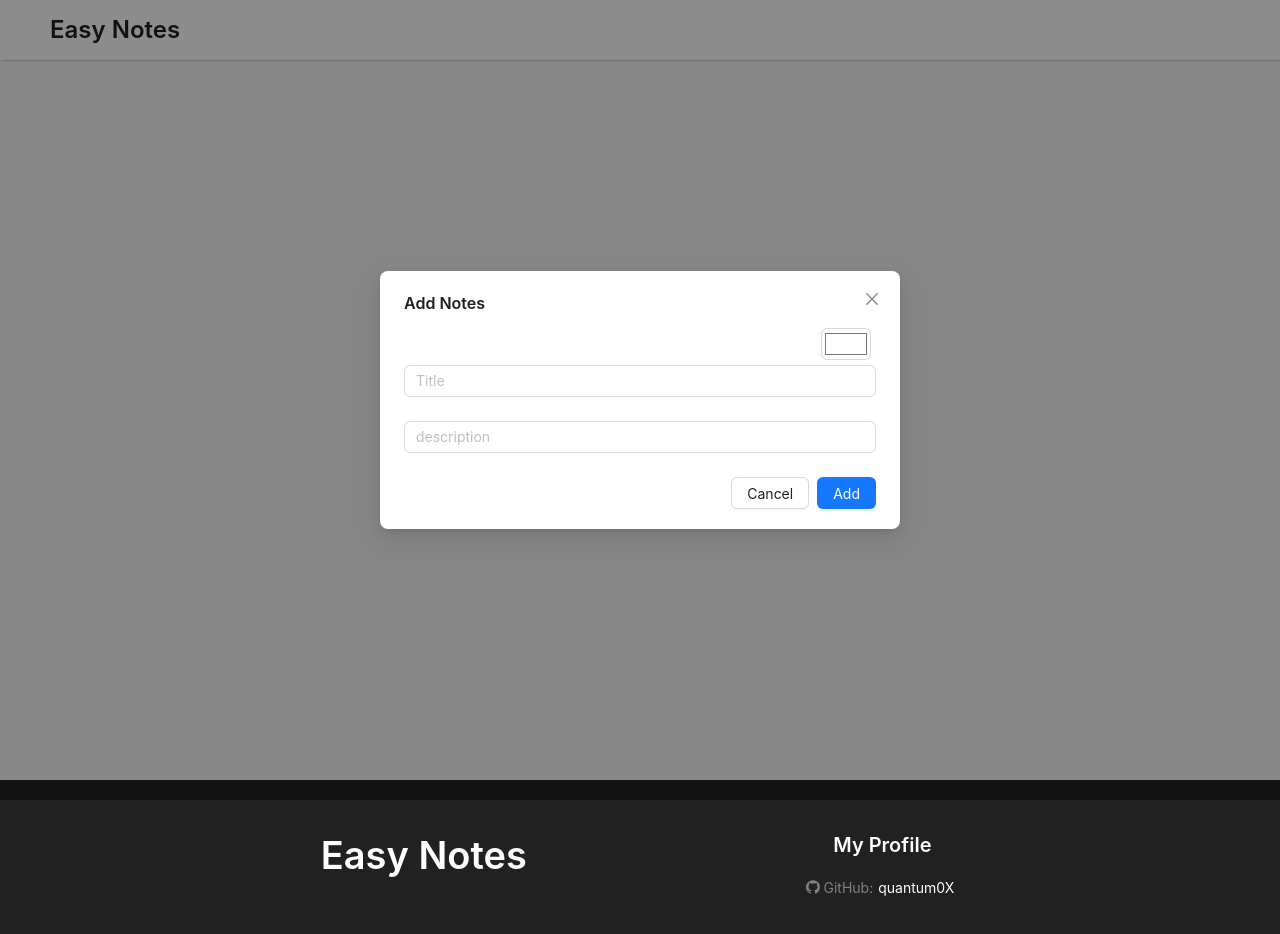
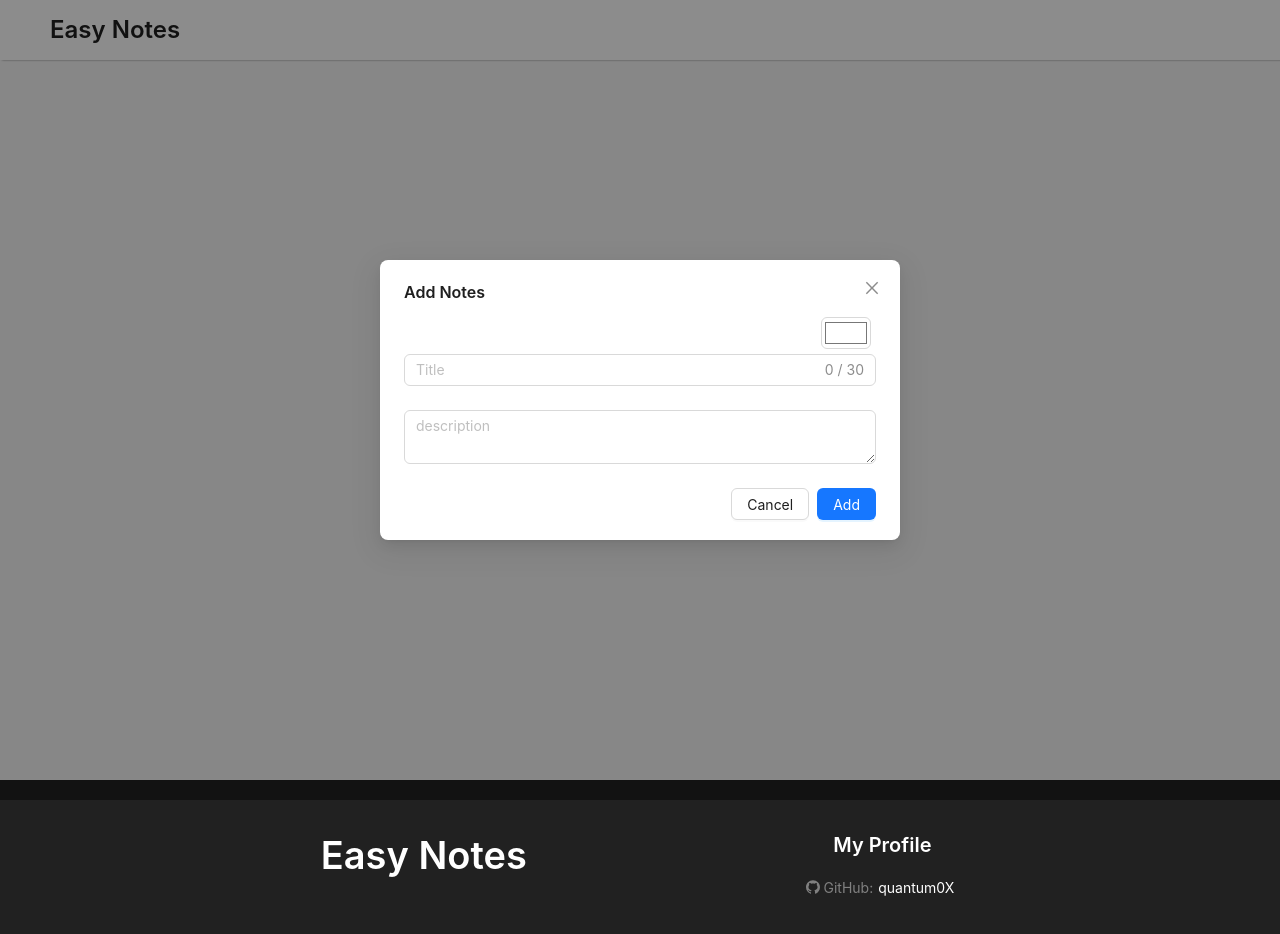
Before and after one commit to quantum0X/easy-notes, a React (Create React App) app: page / in a window 1280 px wide. Both pictures are taken after a click on the button "Add Notes". Shown: the top 934 px of the page. Built offline with nearby package versions, Linux system fonts and the light colour scheme; the HTML template or start-up script is replaced by a standard one.

Commit message:
empty notes fixed

```diff
--- a/src/components/CreateNote.jsx
+++ b/src/components/CreateNote.jsx
@@ -1,16 +1,30 @@
-import { Button, Form, Input, Modal, Row } from "antd";
+import { Button, Form, Input, notification, Modal, Row } from "antd";
 import React, { useState } from "react";
+
+const { TextArea } = Input;
 
 const CreateNote = (props) => {
   const [open, setOpen] = useState(false);
+  const [api, contextHolder] = notification.useNotification();
+
   const [notes, setNotes] = useState({
     color: "#ffffff",
     title: "",
     description: "",
   });
 
+  const openNotificationWithIcon = () => {
+    api["warning"]({
+      message: "Title may not be empty",
+    });
+  };
+
   const submitHandle = (e) => {
     e.preventDefault();
+    if (notes.title === "") {
+      openNotificationWithIcon();
+      return;
+    }
     props.onChange(notes);
     cancelHandle();
   };
@@ -32,6 +46,7 @@ const CreateNote = (props) => {
 
   return (
     <>
+      {contextHolder}
       <Modal
         title="Add Notes"
         bodyStyle={{ width: "100%" }}
@@ -53,6 +68,7 @@ const CreateNote = (props) => {
             type="color"
             value={notes.color}
             onChange={onChangeHandle}
+            required
           />
         </Row>
         <Form layout="vertical" style={{ textAlign: "center" }}>
@@ -62,15 +78,18 @@ const CreateNote = (props) => {
               placeholder="Title"
               value={notes.title}
               onChange={onChangeHandle}
+              maxLength={30}
+              showCount
             />
           </Form.Item>
           <Form.Item>
-            <Input
+            <TextArea
               name="description"
               type="textarea"
               placeholder="description"
               value={notes.description}
               onChange={onChangeHandle}
+              required
             />
           </Form.Item>
         </Form>
```
